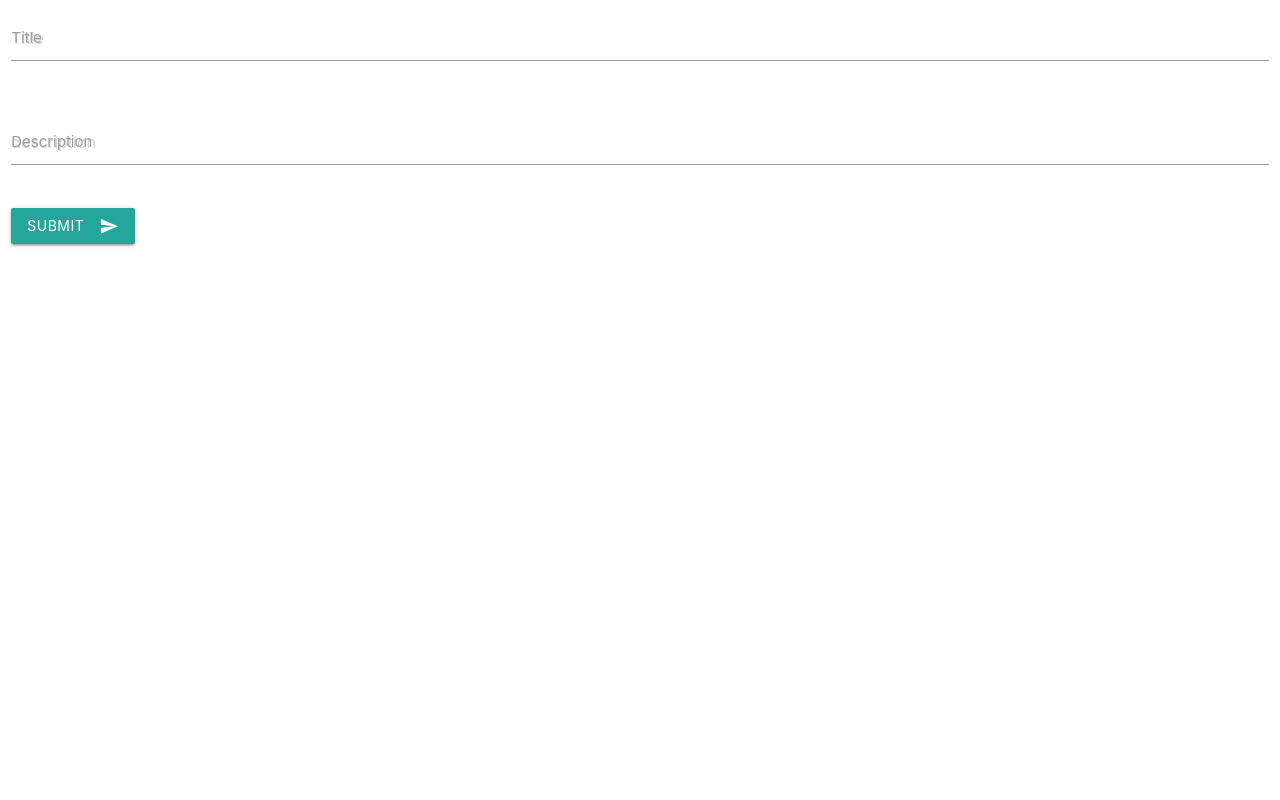
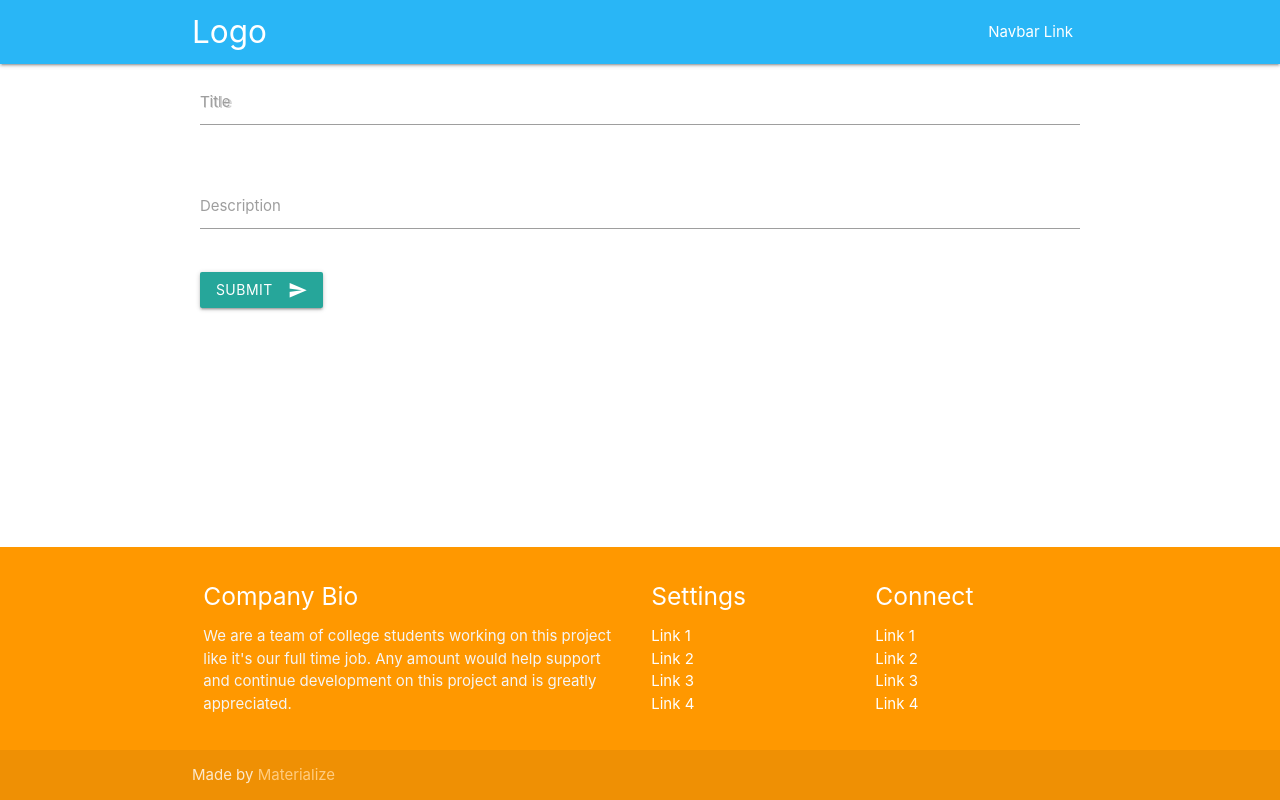
Before and after one commit to jmcnally17/EdUp, a React (Create React App) app in the folder client/: page /noticeboard/new in a window 1280 px wide. Built offline with nearby package versions, Linux system fonts and the light colour scheme; no server answers.

Commit message:
added header and footer to the new notice page

```diff
--- a/client/src/components/noticeboard/new.js
+++ b/client/src/components/noticeboard/new.js
@@ -25,8 +25,23 @@ export default function New() {
   }
 
   return (
+
     <div class="row">
+      <nav class="light-blue lighten-1" role="navigation">
+    <div class="nav-wrapper container"><a id="logo-container" href="#" class="brand-logo">Logo</a>
+      <ul class="right hide-on-med-and-down">
+        <li><a href="#">Navbar Link</a></li>
+      </ul>
+
+      <ul id="nav-mobile" class="sidenav">
+        <li><a href="#">Navbar Link</a></li>
+      </ul>
+      <a href="#" data-target="nav-mobile" class="sidenav-trigger"><i class="material-icons">menu</i></a>
+    </div>
+  </nav>
+
     <form onSubmit={handleSubmit} class="col s12">
+      <div class="container">
       <div class="row">
         <div class="input-field col s12">
           <input placeholder="Title" id="title" type="text" class="validate" onChange={handleTitle} />
@@ -35,14 +50,53 @@ export default function New() {
       </div>
       <div class="row">
         <div class="input-field col s12">
-          <input placeholder="description" id="description" type="text" class="validate" onChange={handleDescription} />
+          <input id="description" type="text" class="validate" onChange={handleDescription} />
           <label for="description">Description</label>
         </div>
       </div>
       <button class="btn waves-effect waves-light" type="submit" name="action">Submit
         <i class="material-icons right">send</i>
       </button>
+      </div>
     </form>
+
+    <footer class="page-footer orange" style= {{position: "fixed",  bottom: "0", left: "0", width: "100%" }} >
+    <div class="container">
+      <div class="row">
+        <div class="col l6 s12">
+          <h5 class="white-text">Company Bio</h5>
+          <p class="grey-text text-lighten-4">We are a team of college students working on this project like it's our full time job. Any amount would help support and continue development on this project and is greatly appreciated.</p>
+
+
+        </div>
+        <div class="col l3 s12">
+          <h5 class="white-text">Settings</h5>
+          <ul>
+            <li><a class="white-text" href="#!">Link 1</a></li>
+            <li><a class="white-text" href="#!">Link 2</a></li>
+            <li><a class="white-text" href="#!">Link 3</a></li>
+            <li><a class="white-text" href="#!">Link 4</a></li>
+          </ul>
+        </div>
+        <div class="col l3 s12">
+          <h5 class="white-text">Connect</h5>
+          <ul>
+            <li><a class="white-text" href="#!">Link 1</a></li>
+            <li><a class="white-text" href="#!">Link 2</a></li>
+            <li><a class="white-text" href="#!">Link 3</a></li>
+            <li><a class="white-text" href="#!">Link 4</a></li>
+          </ul>
+        </div>
+      </div>
+    </div>
+    <div class="footer-copyright">
+      <div class="container">
+      Made by <a class="orange-text text-lighten-3" href="http://materializecss.com">Materialize</a>
+      </div>
+    </div>
+  </footer>
+
   </div>
+
   )
 }
--- a/client/src/css/style.css
+++ b/client/src/css/style.css
@@ -12,3 +12,12 @@
 .icon-block .material-icons {
 	font-size: inherit;
 }
+body {
+  display: flex;
+  min-height: 100vh;
+  flex-direction: column;
+}
+
+main {
+  flex: 1 0 auto;
+}
```
Also changed, not shown: client/src/css/materialize.css.
